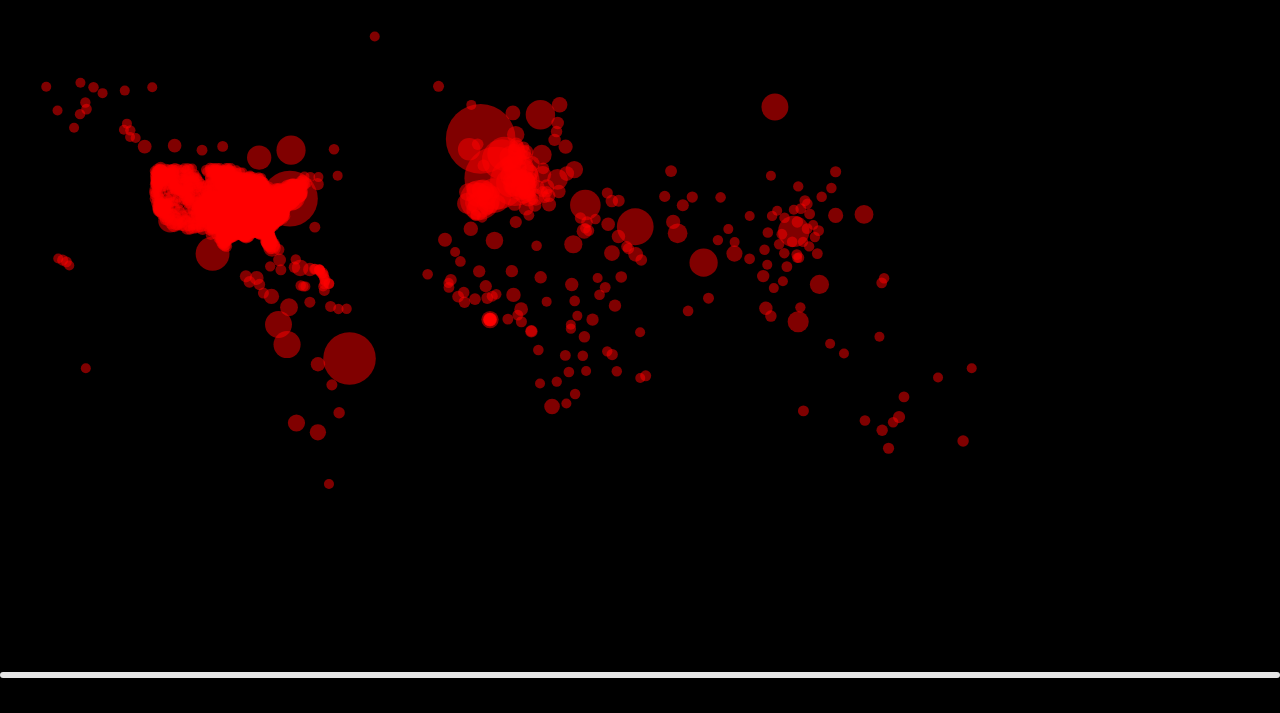
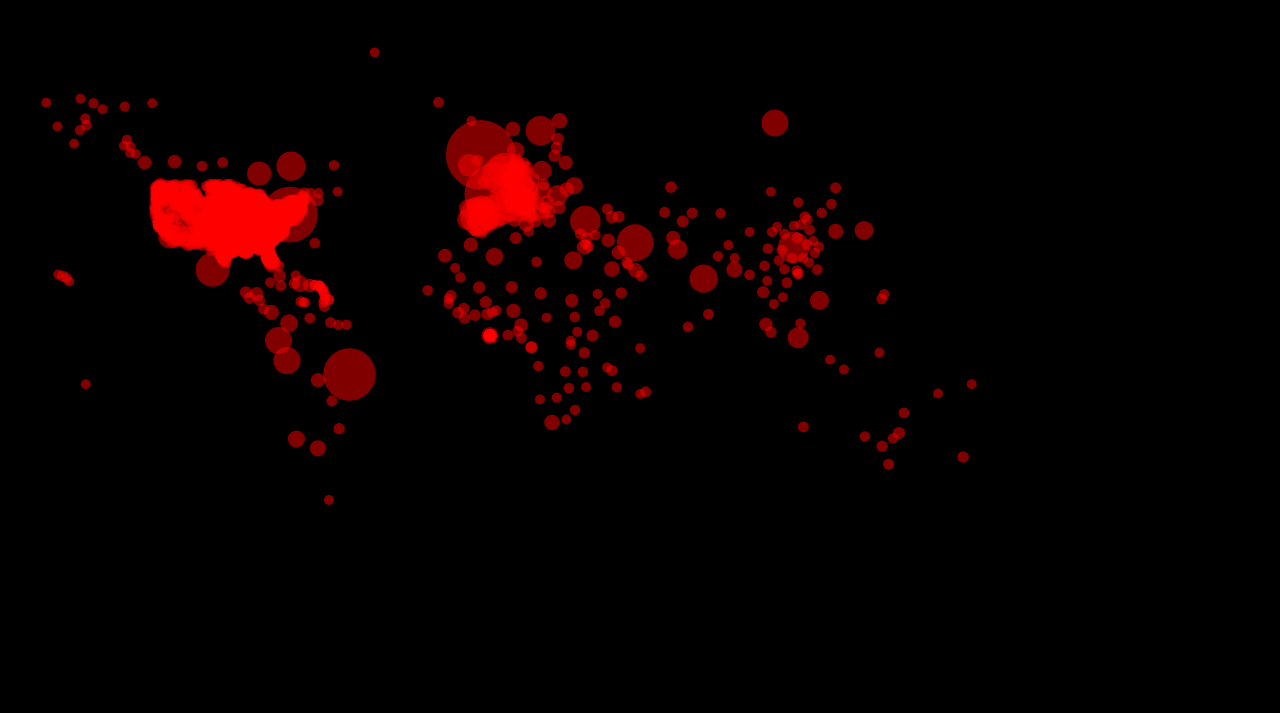
Before and after one commit to nicktahani/covid19-vis, a plain HTML site: page index.html in a window 1280 px wide. Shown: the part 87-800 px from the top of the page. Drawn offline with nearby package versions, Linux system fonts and the light colour scheme.

Commit message:
fixed padding for root

```diff
--- a/index.html
+++ b/index.html
@@ -3,9 +3,13 @@
 <head>
   <meta charset='utf8'>
   <title>global covid-19 deaths</title>
+  <link href="https://fonts.googleapis.com/css2?family=Oswald&display=swap" rel="stylesheet">
   <style>
+    * {
+      box-sizing: border-box;
+    }
     body, #root {
-      font-family: 'Helvetica', sans-serif;
+      font-family: 'Oswald', sans-serif;
       color: #fff;
       background-color: #000;
       width: 100%;
@@ -20,13 +24,14 @@
     }
 
     .tooltip {
+      font-family: 'Helvetica', sans-serif;
       font-size: 0.75em;
       background-color: #fff;
       color: #000;
       padding: .2rem .4rem;
       border-radius: 5px;
       opacity: 0.9;
-      font-weight: bold;
+      /* font-weight: bold; */
     }
   </style>
 
--- a/js/covidDeath.js
+++ b/js/covidDeath.js
@@ -13,8 +13,9 @@ const proj = d3.geoMercator()
 
 const path = d3.geoPath(proj)
 
-const tooltip = d3.select('body').append('div')
+const tooltip = d3.select('#root').append('div')
   .attr('class', 'tooltip')
+  .style('display', 'none')
 
 d3.csv("/data/covid19-5_20.csv", d => {
   return {
@@ -23,7 +24,8 @@ d3.csv("/data/covid19-5_20.csv", d => {
     region: d.Combined_Key,
     lat : +d.Lat,
     lng: +d.Long_,
-    deaths: d.Deaths
+    deaths: d.Deaths,
+    confirmed: d.Confirmed
 
   };
 })
@@ -31,6 +33,7 @@ d3.csv("/data/covid19-5_20.csv", d => {
   .catch(e => console.error(e))
 
 function go(data) {
+  console.log(data)
   const points = data.map(d => {
     return {
       type: 'Feature',
@@ -65,8 +68,7 @@ function mouseover(d) {
     .style('left', `${d3.event.pageX + 10}px`)
     .style('top', `${d3.event.pageY + 20}px`)
     .style('display', 'inline')
-    .html(`region (or county if US): ${d.properties.region} <br>
-          deaths: ${d.properties.deaths}`) //check data for other attributes to display
+    .html(`<b>${d.properties.region}</b> <br> Confirmed: ${d.properties.confirmed} <br> Deaths: ${d.properties.deaths}`)
 
 }
 
```
Also changed, not shown: 1 other file.
